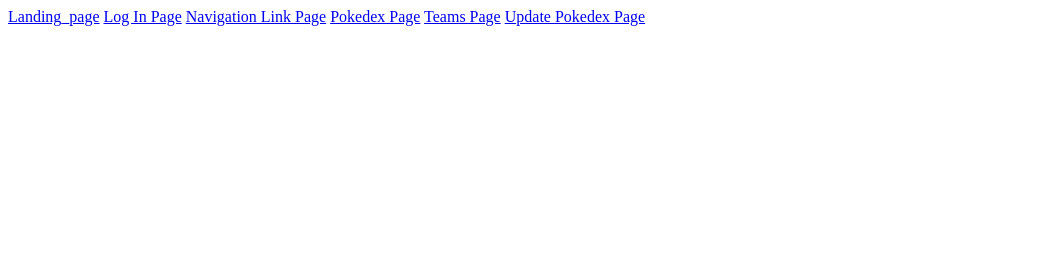
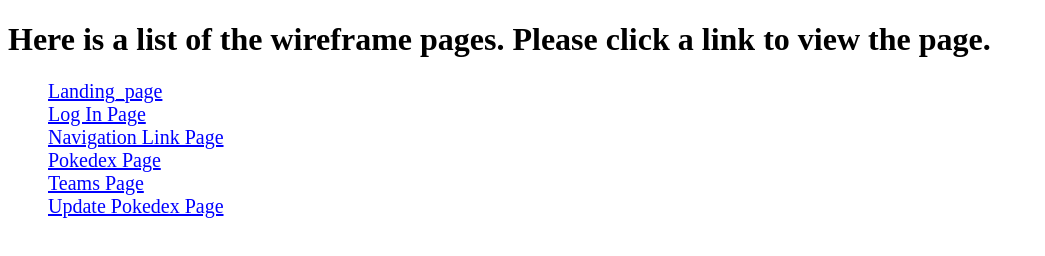
Before and after one commit to Amanda-McCabe/pokeGo_helper_wireframes, a plain HTML site: page index.html in a window 1280 px wide. Shown: the whole page, without its empty margins (0-1045 px from the left). Drawn offline with Linux system fonts and the light colour scheme.

Commit message:
final updates

```diff
--- /dev/null
+++ b/index.css
@@ -0,0 +1,12 @@
+#wireframes ul li {
+    list-style-type: none;
+}
+
+#wireframes ul li a {
+    color: blue;
+    font-size: 20px;
+}
+
+#wireframes ul li a:visited {
+    color: green;
+}
--- a/index.html
+++ b/index.html
@@ -3,14 +3,20 @@
 <head>
     <meta charset="UTF-8">
     <meta name="viewport" content="width=device-width, initial-scale=1.0">
-    <title>Document</title>
+    <title>PokeGo Helper</title>
+    <link rel="stylesheet" href="index.css">
 </head>
 <body>
-    <a href="https://amanda-mccabe.github.io/pokeGo_helper_wireframes/landing_page/">Landing_page</a>
-    <a href="/log-in_page">Log In Page</a>
-    <a href="/navigation/index.html">Navigation Link Page</a>
-    <a href="/pokedex_page/index.html">Pokedex Page</a>
-    <a href="/team_page/index.html">Teams Page</a>
-    <a href="/update-pokedex/index.html">Update Pokedex Page</a>
+    <h1>Here is a list of the wireframe pages. Please click a link to view the page.</h1>
+    <section id="wireframes">
+        <ul>
+            <li><a href="https://amanda-mccabe.github.io/pokeGo_helper_wireframes/src/landing_page/">Landing_page</a></li>
+            <li><a href="https://amanda-mccabe.github.io/pokeGo_helper_wireframes/src/log_in_page/">Log In Page</a></li>
+            <li><a href="https://amanda-mccabe.github.io/pokeGo_helper_wireframes/src/navigation/">Navigation Link Page</a></li>
+            <li><a href="https://amanda-mccabe.github.io/pokeGo_helper_wireframes/src/pokedex_page/">Pokedex Page</a></li>
+            <li><a href="https://amanda-mccabe.github.io/pokeGo_helper_wireframes/src/team_page/">Teams Page</a></li>
+            <li><a href="https://amanda-mccabe.github.io/pokeGo_helper_wireframes/src/update_pokedex/">Update Pokedex Page</a></li>
+        </ul>
+    </section>
 </body>
 </html>
```
